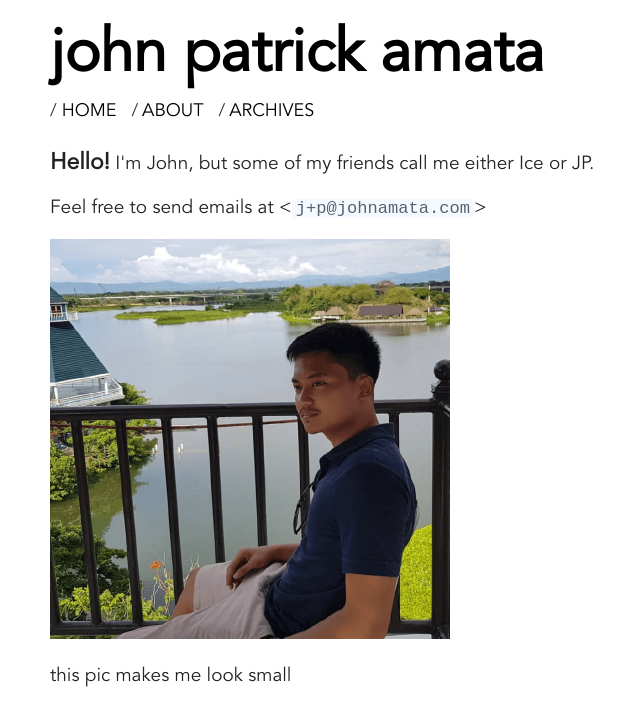
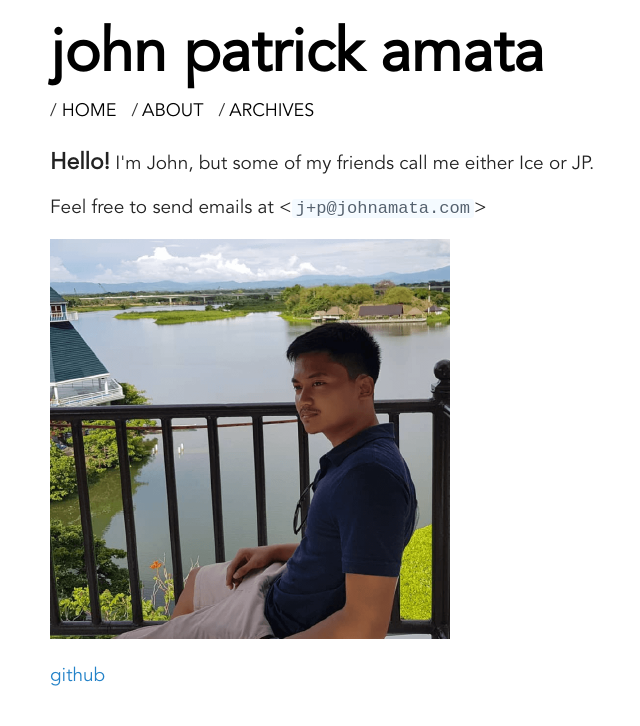
Before and after one commit to jpamata/jpamata.github.io, a Jekyll site: the page built from about.md, in a window 1280 px wide. Shown: the top 726 px of the page, without its empty margins (206-846 px from the left). Built offline with Jekyll 4.4.1, drawn with Linux system fonts in a browser that asks for light colours.

Commit message:
Update about.md

```diff
--- a/about.md
+++ b/about.md
@@ -13,7 +13,7 @@ title: About John
 
 <p><img src="/photos/johnamata2.png"></p>
 
-<p>this pic makes me look small</p>
+[github](https://github.com/johnamata)
 
 <!--<p>you can find me <a href="{{ "/elsewhere" | prepend: site.url }}">elsewhere</a></p>-->
 <div class="pagination">
```
